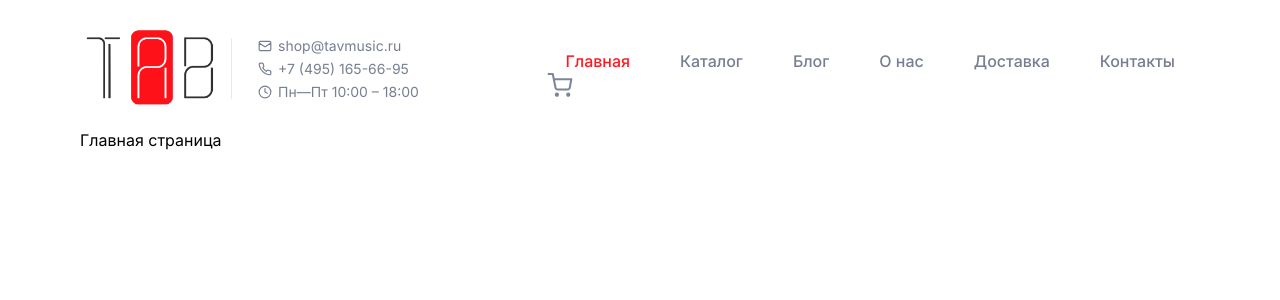
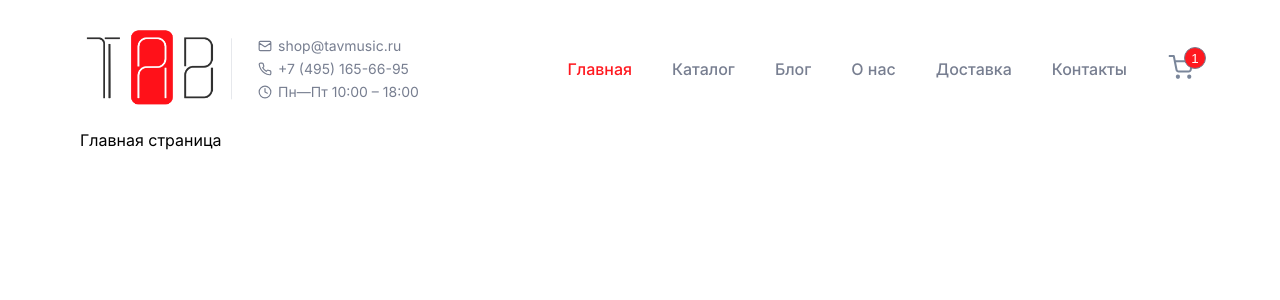
Before and after one commit to SergeyKudryashov17/tavmusic, a React (Vite) app: page / in a window 1280 px wide. Shown: the top 300 px of the page. Built offline with nearby package versions, Linux system fonts and the light colour scheme.

Commit message:
Закончен компонент Header

```diff
--- a/src/app/assets/styles/vars.scss
+++ b/src/app/assets/styles/vars.scss
@@ -12,6 +12,7 @@
     --light-gray-color3: #E6E8EC;
     --middle-gray-color: #BCBFC2;
     --gray-color: #777E90;
+    --white-color: #FFF;
 
     --base-radius: 20px;
 }
--- a/src/features/Navigation/ui/Navigation.scss
+++ b/src/features/Navigation/ui/Navigation.scss
@@ -1,17 +1,23 @@
 .Navigation {
-
+    margin-right: 35px;
 }
 
 .Navigation__list {
     display: flex;
     align-items: center;
     padding: 0;
-    margin-bottom: 0;
+    margin: 0;
 }
 
 .Navigation__item {
     list-style-type: none;
-    margin: 0 25px;
+    margin: 0 20px;
+}
+.Navigation__item:first-child {
+    margin-left: 0;
+}
+.Navigation__item:last-child {
+    margin-right: 0;
 }
 
 .Navigation__link {
--- a/src/widgets/Header/ui/Header.scss
+++ b/src/widgets/Header/ui/Header.scss
@@ -5,7 +5,8 @@
     padding: 20px 0;
 }
 
-.Header__letfPart {
+.Header__letfPart,
+.Header__rightPart {
     display: flex;
     align-items: center;
 }
--- a/src/widgets/Header/ui/Header.tsx
+++ b/src/widgets/Header/ui/Header.tsx
@@ -14,7 +14,7 @@ export const Header = () => {
 
             <div className="Header__rightPart">
                 <Navigation />
-                <CartBtn />
+                <CartBtn productCount={1}/>
             </div>
         </div>
     )
```
